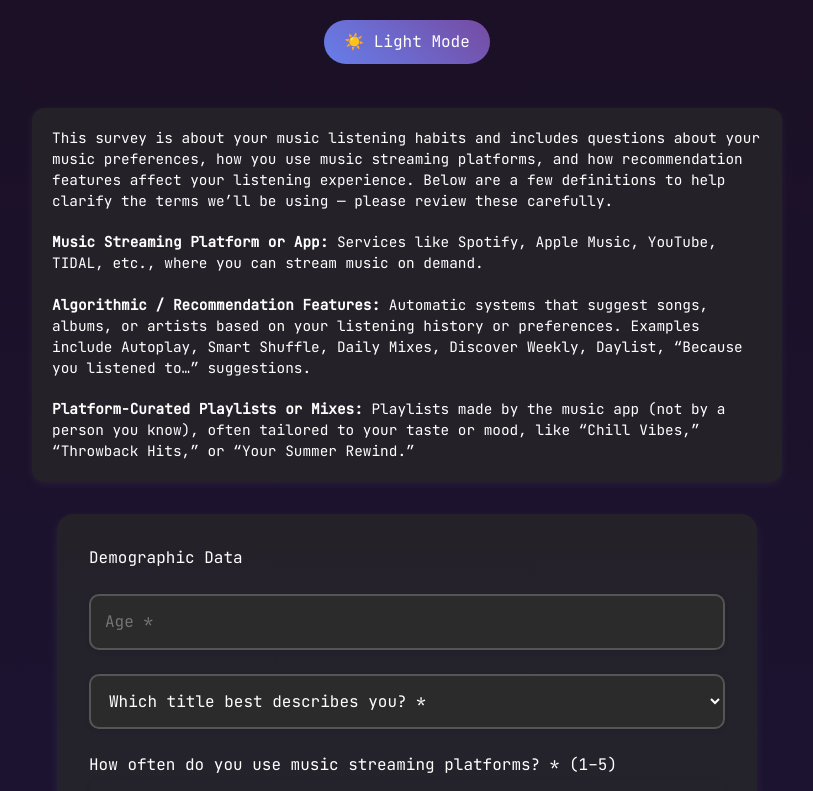
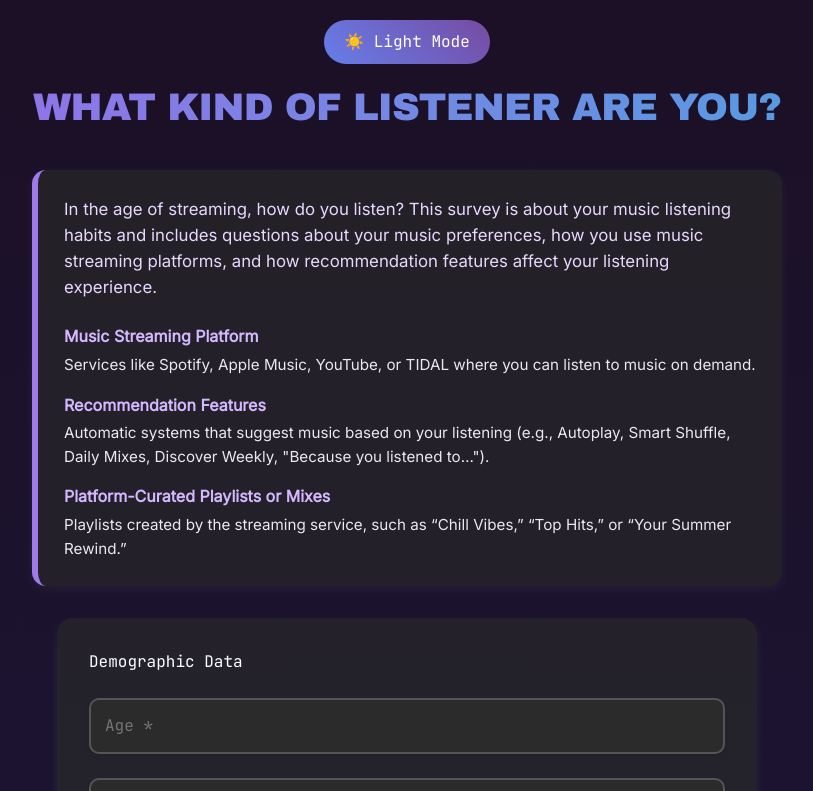
Before and after one commit to b1982384/SLIME-survey-app, a React (Vite) app in the folder survey_app/: page /question in a window 1280 px wide. Shown: the top 791 px of the page, without its empty margins (233-1046 px from the left). Built offline with nearby package versions, Linux system fonts and the light colour scheme.

Commit message:
saving quick changes now, before ui stuff

```diff
--- a/survey_app/src/questions.css
+++ b/survey_app/src/questions.css
@@ -348,26 +348,71 @@ html, body {
 
 .definitions-box {
   max-width: 750px;
-  margin: 1.5rem auto;
-  padding: clamp(12px, 2.5vw, 20px);
-  background: rgba(255, 255, 255, 0.6);
-  border-radius: 12px;
-  font-size: clamp(0.75rem, 1.7vw, 0.9rem);
-  line-height: 1.45;
-  color: #221501;
-  box-shadow: 0 2px 8px rgba(0,0,0,0.05);
+  margin: 2rem auto;
+  padding: clamp(18px, 3vw, 26px);
+  background: rgba(255, 255, 255, 0.82);
+  border-radius: 14px;
+  box-shadow: 0 3px 12px rgba(0,0,0,0.06);
+  border-left: 6px solid #A069E8; /* subtle branded accent */
+  font-family: var(--font-normal); /* ensures NOT monospace */
+  color: #2a1f34;
+  line-height: 1.55;
 }
 
-.dark-theme .definitions-box {
-  background: rgba(40, 40, 40, 0.7);
-  color: #ffffff;
-  border-left-color: #9f7aea;
-  box-shadow: 0 2px 8px rgba(255,255,255,0.06);
+/* Intro paragraph slightly larger, separated */
+.definitions-intro {
+  margin-bottom: 1.5rem;
+  font-size: clamp(0.95rem, 1.8vw, 1.05rem);
+  font-weight: 500;
+  color: #3a2850;
 }
 
-.definitions-box p {
-  margin: 0;
+/* Each definition block */
+.definition-item {
+  margin-bottom: 1rem;
 }
+
+/* Strong labels look like headers */
+.definition-item strong {
+  display: block;
+  font-size: clamp(0.9rem, 1.8vw, 1rem);
+  font-weight: 700;
+  color: #4B2A63;
+  margin-bottom: 0.25rem;
+}
+
+/* Definition text */
+.definition-item span {
+  display: block;
+  font-size: clamp(0.85rem, 1.7vw, 0.95rem);
+  color: #33273f;
+}
+
+/* Remove bottom margin for last item */
+.definition-item:last-child {
+  margin-bottom: 0;
+}
+
+/* -------- DARK THEME -------- */
+.dark-theme .definitions-box {
+  background: rgba(40, 40, 40, 0.65);
+  border-left: 6px solid #9f7aea;
+  color: #ffffff;
+  box-shadow: 0 3px 12px rgba(255,255,255,0.05);
+}
+
+.dark-theme .definitions-intro {
+  color: #e8d8ff;
+}
+
+.dark-theme .definition-item strong {
+  color: #d4b8ff;
+}
+
+.dark-theme .definition-item span {
+  color: #ece6f5;
+}
+
 
 /* Mobile (768 px is like ipad size) specific adjustments */
 @media (max-width: 768px) {
--- a/survey_app/src/questions.tsx
+++ b/survey_app/src/questions.tsx
@@ -38,7 +38,7 @@ const SEVEN_POINT_QUESTIONS: string[] = [
   "I keep up with popular/trending songs.",
   "I think that popular artists are popular because they make better music.",
   "I can rely on my music platform's recommendations when I want to hear something new.", // factor 1
-  "I avoid app-curated playlists and mixes – I prefer my own.",
+  "I avoid playlists and mixes created by the streaming platform – I prefer my own",
   "I frequently listen to music by artists I haven't heard before.",
   "I think that artists make better music when they aren't really popular.",
   "I prefer to skip songs the platform adds or suggests automatically.",
@@ -107,7 +107,7 @@ const EmojiProgression: React.FC = () => { // main component
   const [gender, setGender] = useState("");
   const [singlepredictor, setSinglePredictor] = useState("");
   const [nationality, setNationality] = useState("");
-  const [streamFrequency, setStreamFrequency] = useState("3");
+  const [streamFrequency, setStreamFrequency] = useState("1");
 
   const navigate = useNavigate();
   const [answerError, setAnswerError] = useState(false);
@@ -212,19 +212,29 @@ const EmojiProgression: React.FC = () => { // main component
           {isDarkMode ? '☀️' : '🌙'} {isDarkMode ? 'Light' : 'Dark'} Mode
         </button>
       </div>
-      <div className ="definitions-box">
-        <p>
-          This survey is about your music listening habits and includes questions about your music preferences, how you use music streaming platforms, and how recommendation features affect your listening experience. Below are a few definitions to help clarify the terms we’ll be using — please review these carefully.
-          <br /><br />
+      <h1 className="questions-title">What kind of listener are you?</h1>
 
-          <strong>Music Streaming Platform or App:</strong> Services like Spotify, Apple Music, YouTube, TIDAL, etc., where you can stream music on demand.
-          <br /><br />
+      <div className="definitions-box">
+        <p className="definitions-intro">
+          In the age of streaming, how do you listen? This survey is about your music listening habits and includes questions about your music preferences, how you use music streaming platforms, and how recommendation features affect your listening experience.
+        </p>
 
-          <strong>Algorithmic / Recommendation Features:</strong> Automatic systems that suggest songs, albums, or artists based on your listening history or preferences. Examples include Autoplay, Smart Shuffle, Daily Mixes, Discover Weekly, Daylist, “Because you listened to…” suggestions.
-          <br /><br />
+        <div className="definition-item">
+          <strong>Music Streaming Platform</strong>
+          <span>Services like Spotify, Apple Music, YouTube, or TIDAL where you can listen to music on demand.</span>
+        </div>
 
-          <strong>Platform-Curated Playlists or Mixes:</strong> Playlists made by the music app (not by a person you know), often tailored to your taste or mood, like “Chill Vibes,” “Throwback Hits,” or “Your Summer Rewind.”
-        </p>
+        <div className="definition-item">
+          <strong>Recommendation Features</strong>
+          <span>Automatic systems that suggest music based on your listening (e.g., Autoplay, Smart Shuffle, Daily
+            Mixes, Discover Weekly, "Because you listened to…").</span>
+        </div>
+
+        <div className="definition-item">
+          <strong>Platform-Curated Playlists or Mixes</strong>
+          <span>Playlists created by the streaming service, such as “Chill Vibes,” “Top Hits,” or “Your Summer
+            Rewind.”</span>
+        </div>
       </div>
 
       <div className="demographic-info-container">
@@ -248,7 +258,7 @@ const EmojiProgression: React.FC = () => { // main component
 
         {/* STREAMING FREQUENCY — slider 1–5 */}
         <div className="frequency-slider">
-          <label>How often do you use music streaming platforms? * (1–5)</label>
+          <label>How often do you use music streaming platforms? (e.g., Spotify, Apple Music) * (1–5)</label>
 
           <input
             type="range"
@@ -293,19 +303,18 @@ const EmojiProgression: React.FC = () => { // main component
         ))}
       </div>
 
-
-
         {/* GENDER — optional */}
         <div className="gender-dropdown">
           <select value={gender} onChange={(e) => setGender(e.target.value)}>
             <option value="">Gender (optional)</option>
-            <option value="Male">Male</option>
-            <option value="Female">Female</option>
-            <option value="Nonbinary">Nonbinary</option>
+            <option value="Woman">Woman</option>
+            <option value="Man">Man</option>
+            <option value="Non-binary">Non-binary</option>
             <option value="Other">Other</option>
             <option value="Prefer not to say">Prefer not to say</option>
           </select>
         </div>
+
 
         {/* NATIONALITY — now optional */}
         <div className="nationality-input">
```
Also changed, not shown: 2 other files (tests, documents, lock files or other folders).
